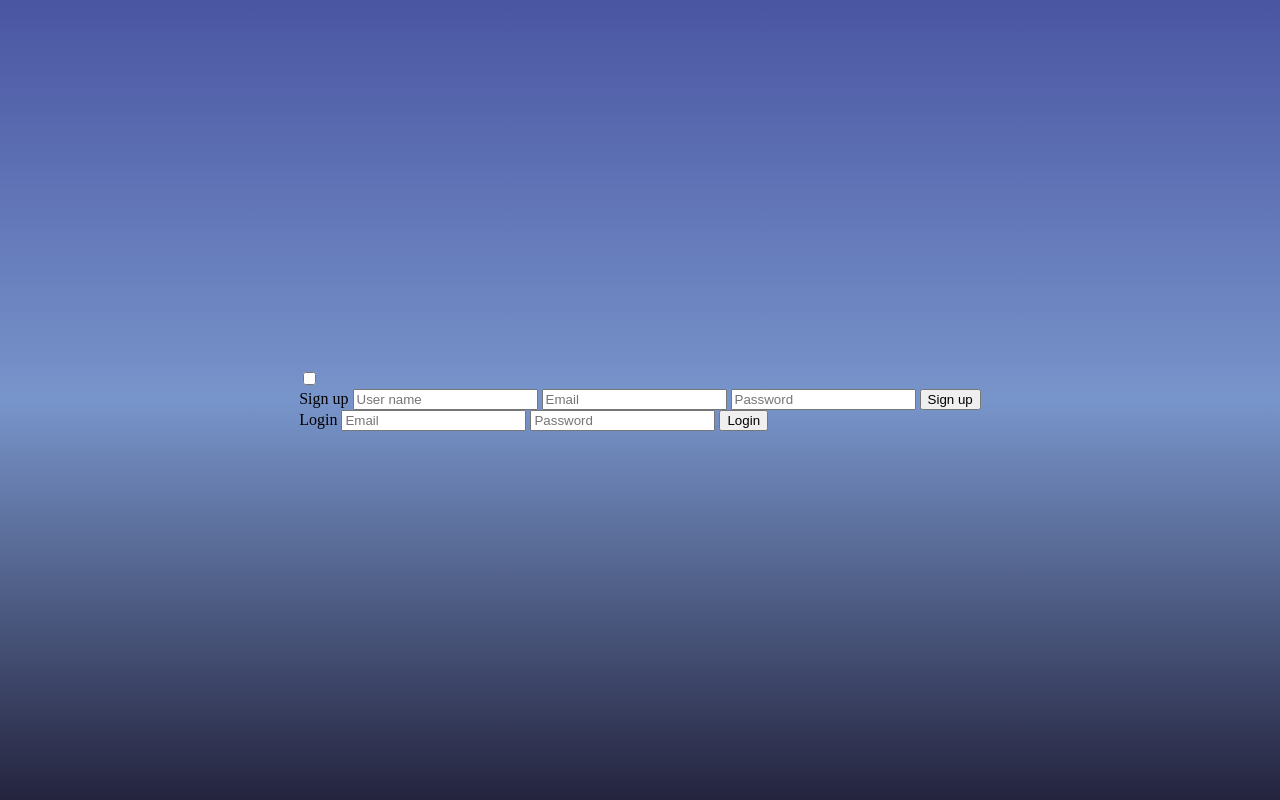
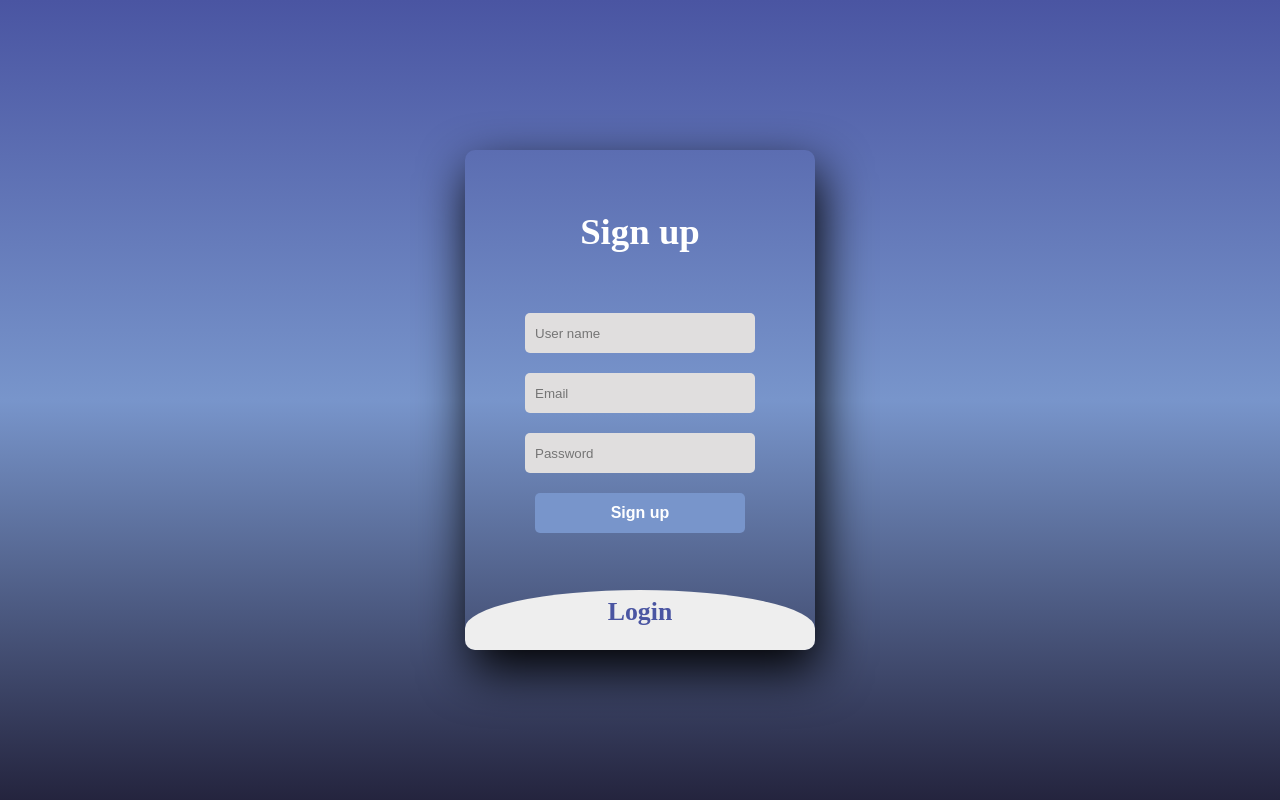
Before and after one commit to MarziyehSaman/project2, a plain HTML site: page index.html in a window 1280 px wide. Drawn offline with Linux system fonts and the light colour scheme.

Commit message:
complit css

```diff
--- a/project2.css
+++ b/project2.css
@@ -7,3 +7,74 @@ body {
     min-height: 100vh;
     background: linear-gradient(#4A55A2,#7895CB,#24243e);
 }
+.master{
+    width: 350px;
+    height: 500px;
+    overflow: hidden;
+    border-radius: 10px;
+    box-shadow: 5px 20px 50px #000;
+}
+
+#check{
+    display: none;
+}
+
+.signup{
+
+    width: 100%;
+    height: 100%;
+}
+label{
+    color: #ffffff;
+    font-size: 2.3em;
+    justify-content: center;
+    margin: 60px;
+    display: flex;
+    font-weight: bold;
+    cursor: pointer;
+
+}
+
+input{
+    width: 60%;
+    height: 20px;
+    background: #e0dede;
+    justify-content: center;
+    display: flex;
+    margin: 20px auto;
+    padding: 10px;
+    border: none;
+    border-radius: 5px;
+}
+button{
+    width: 60%;
+    height: 40px;
+    margin: 10px auto;
+    justify-content: center;
+    display: block;
+    color: #ffffff;
+    background: #7895CB;
+    font-size: 1em;
+    font-weight: bold;
+    margin-top: 20px;
+    border: none;
+    border-radius: 5px;
+    transition: .2s ease-in;
+    cursor: pointer;
+}
+
+button:hover{
+    background: #4A55A2;
+}
+.login{
+    height: 460px;
+    background: #eee;
+    border-radius: 60% / 10%;
+    transform: translateY(-180px);
+    transition: .8s ease-in-out;
+}
+
+.login label{
+    color: #4A55A2;
+    transform: scale(.7);
+}
```
